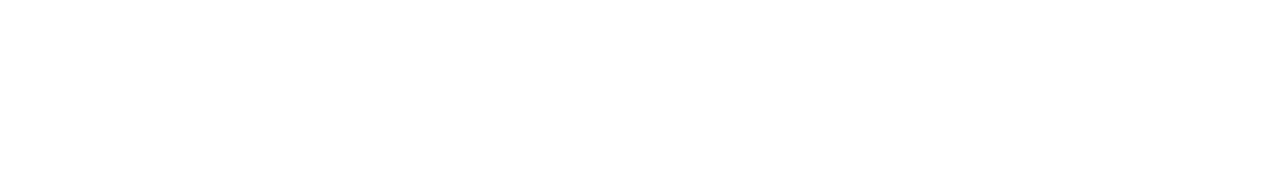
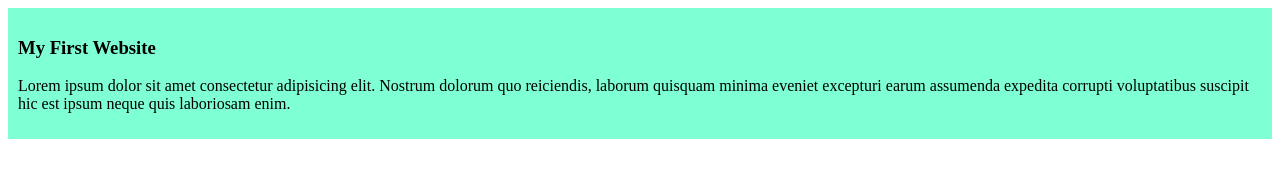
Before and after one commit to JannatulAfrozFaria/my-simple-website, a plain HTML site: page index.html in a window 1280 px wide. Drawn offline with Linux system fonts and the light colour scheme.

Commit message:
added the first blog

```diff
--- a/index.html
+++ b/index.html
@@ -3,9 +3,13 @@
 <head>
     <meta charset="UTF-8">
     <meta name="viewport" content="width=device-width, initial-scale=1.0">
+    <link rel="stylesheet" href="styles/blog.css">
     <title>My Simple Website</title>
 </head>
 <body>
-
+    <div>
+         <h3>My First Website</h3>
+         <p>Lorem ipsum dolor sit amet consectetur adipisicing elit. Nostrum dolorum quo reiciendis, laborum quisquam minima eveniet excepturi earum assumenda expedita corrupti voluptatibus suscipit hic est ipsum neque quis laboriosam enim.</p>
+    </div>
 </body>
 </html>
--- /dev/null
+++ b/styles/blog.css
@@ -0,0 +1,4 @@
+div{
+    background-color: aquamarine;
+    padding: 10px;
+}
```
